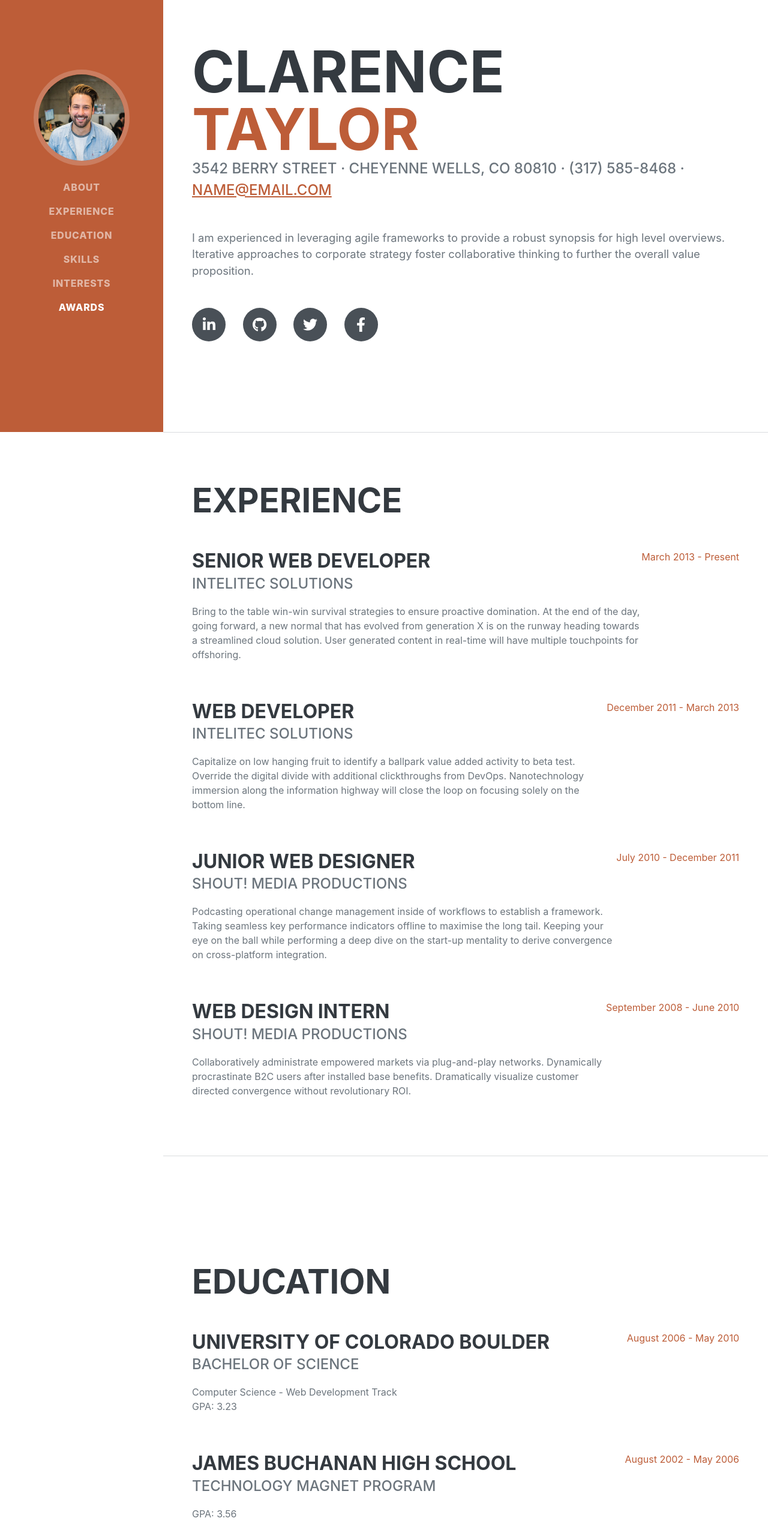
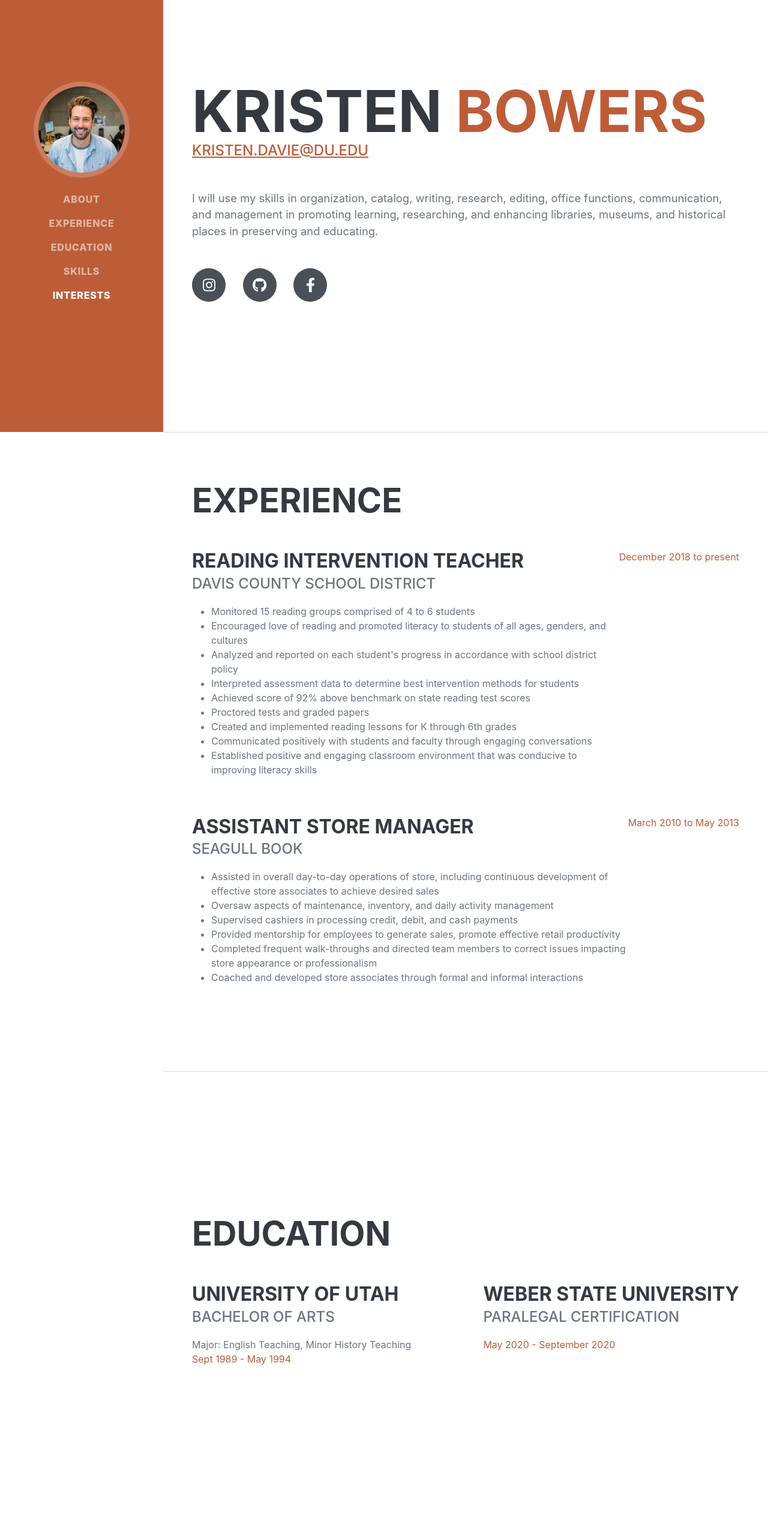
Before and after one commit to kristengbowers/kristengbowers.github.io, a plain HTML site: page index.html in a window 1280 px wide. Shown: the part 80-2640 px from the top of the page at 60% size. Drawn offline with nearby package versions, Linux system fonts and the light colour scheme; a web font is replaced by a local one.

Commit message:
Finished Video 3

```diff
--- a/index.html
+++ b/index.html
@@ -1,28 +1,34 @@
 <!DOCTYPE html>
 <html lang="en">
+
 <head>
     <meta charset="utf-8" />
     <meta name="viewport" content="width=device-width, initial-scale=1, shrink-to-fit=no" />
     <meta name="description" content="" />
     <meta name="author" content="" />
-        <title>Resume - Start Bootstrap Theme</title>
+    <title>Kristen Bowers-Portfolio</title>
     <link rel="icon" type="image/x-icon" href="assets/img/favicon.ico" />
     <!-- Font Awesome icons (free version)-->
     <script src="https://use.fontawesome.com/releases/v6.3.0/js/all.js" crossorigin="anonymous"></script>
     <!-- Google fonts-->
-        <link href="https://fonts.googleapis.com/css?family=Saira+Extra+Condensed:500,700" rel="stylesheet" type="text/css" />
+    <link href="https://fonts.googleapis.com/css?family=Saira+Extra+Condensed:500,700" rel="stylesheet"
+        type="text/css" />
     <link href="https://fonts.googleapis.com/css?family=Muli:400,400i,800,800i" rel="stylesheet" type="text/css" />
     <!-- Core theme CSS (includes Bootstrap)-->
     <link href="css/styles.css" rel="stylesheet" />
 </head>
+
 <body id="page-top">
     <!-- Navigation-->
     <nav class="navbar navbar-expand-lg navbar-dark bg-primary fixed-top" id="sideNav">
         <a class="navbar-brand js-scroll-trigger" href="#page-top">
-                <span class="d-block d-lg-none">Clarence Taylor</span>
-                <span class="d-none d-lg-block"><img class="img-fluid img-profile rounded-circle mx-auto mb-2" src="assets/img/profile.jpg" alt="..." /></span>
+            <span class="d-block d-lg-none">Kristen Bowers</span>
+            <span class="d-none d-lg-block"><img class="img-fluid img-profile rounded-circle mx-auto mb-2"
+                    src="assets/img/profile.jpg" alt="..." /></span>
         </a>
-            <button class="navbar-toggler" type="button" data-bs-toggle="collapse" data-bs-target="#navbarResponsive" aria-controls="navbarResponsive" aria-expanded="false" aria-label="Toggle navigation"><span class="navbar-toggler-icon"></span></button>
+        <button class="navbar-toggler" type="button" data-bs-toggle="collapse" data-bs-target="#navbarResponsive"
+            aria-controls="navbarResponsive" aria-expanded="false" aria-label="Toggle navigation"><span
+                class="navbar-toggler-icon"></span></button>
         <div class="collapse navbar-collapse" id="navbarResponsive">
             <ul class="navbar-nav">
                 <li class="nav-item"><a class="nav-link js-scroll-trigger" href="#about">About</a></li>
@@ -30,7 +36,6 @@
                 <li class="nav-item"><a class="nav-link js-scroll-trigger" href="#education">Education</a></li>
                 <li class="nav-item"><a class="nav-link js-scroll-trigger" href="#skills">Skills</a></li>
                 <li class="nav-item"><a class="nav-link js-scroll-trigger" href="#interests">Interests</a></li>
-                    <li class="nav-item"><a class="nav-link js-scroll-trigger" href="#awards">Awards</a></li>
             </ul>
         </div>
     </nav>
@@ -40,18 +45,19 @@
         <section class="resume-section" id="about">
             <div class="resume-section-content">
                 <h1 class="mb-0">
-                        Clarence
-                        <span class="text-primary">Taylor</span>
+                    Kristen
+                    <span class="text-primary">Bowers</span>
                 </h1>
                 <div class="subheading mb-5">
-                        3542 Berry Street · Cheyenne Wells, CO 80810 · (317) 585-8468 ·
-                        <a href="mailto:name@email.com">name@email.com</a>
+                    <!-- 3137 W 1500 N  Clinton, UT 84015 (801) 458-6765  -->
+                    <a href="mailto:name@email.com">kristen.davie@du.edu</a>
                 </div>
-                    <p class="lead mb-5">I am experienced in leveraging agile frameworks to provide a robust synopsis for high level overviews. Iterative approaches to corporate strategy foster collaborative thinking to further the overall value proposition.</p>
+                <p class="lead mb-5">I will use my skills in organization, catalog, writing, research, editing, office
+                    functions, communication, and management in promoting learning, researching, and enhancing
+                    libraries, museums, and historical places in preserving and educating.</p>
                 <div class="social-icons">
-                        <a class="social-icon" href="#!"><i class="fab fa-linkedin-in"></i></a>
+                    <a class="social-icon" href="#!"><i class="fab fa-instagram"></i></a>
                     <a class="social-icon" href="#!"><i class="fab fa-github"></i></a>
-                        <a class="social-icon" href="#!"><i class="fab fa-twitter"></i></a>
                     <a class="social-icon" href="#!"><i class="fab fa-facebook-f"></i></a>
                 </div>
             </div>
@@ -63,36 +69,47 @@
                 <h2 class="mb-5">Experience</h2>
                 <div class="d-flex flex-column flex-md-row justify-content-between mb-5">
                     <div class="flex-grow-1">
-                            <h3 class="mb-0">Senior Web Developer</h3>
-                            <div class="subheading mb-3">Intelitec Solutions</div>
-                            <p>Bring to the table win-win survival strategies to ensure proactive domination. At the end of the day, going forward, a new normal that has evolved from generation X is on the runway heading towards a streamlined cloud solution. User generated content in real-time will have multiple touchpoints for offshoring.</p>
+                        <h3 class="mb-0">Reading Intervention Teacher</h3>
+                        <div class="subheading mb-3">Davis County School District</div>
+                        <p>
+                        <ul>
+
+                            <li>Monitored 15 reading groups comprised of 4 to 6 students</li>
+                            <li>Encouraged love of reading and promoted literacy to students of all ages, genders, and
+                                cultures</li>
+                            <li>Analyzed and reported on each student's progress in accordance with school district
+                                policy</li>
+                            <li>Interpreted assessment data to determine best intervention methods for students</li>
+                            <li>Achieved score of 92% above benchmark on state reading test scores</li>
+                            <li>Proctored tests and graded papers</li>
+                            <li>Created and implemented reading lessons for K through 6th grades</li>
+                            <li>Communicated positively with students and faculty through engaging conversations</li>
+                            <li>Established positive and engaging classroom environment that was conducive to improving
+                                literacy skills</li>
+                        </ul>
+                        </p>
                     </div>
-                        <div class="flex-shrink-0"><span class="text-primary">March 2013 - Present</span></div>
+                    <div class="flex-shrink-0"><span class="text-primary">December 2018 to present</span></div>
                 </div>
                 <div class="d-flex flex-column flex-md-row justify-content-between mb-5">
                     <div class="flex-grow-1">
-                            <h3 class="mb-0">Web Developer</h3>
-                            <div class="subheading mb-3">Intelitec Solutions</div>
-                            <p>Capitalize on low hanging fruit to identify a ballpark value added activity to beta test. Override the digital divide with additional clickthroughs from DevOps. Nanotechnology immersion along the information highway will close the loop on focusing solely on the bottom line.</p>
+                        <h3 class="mb-0">Assistant Store Manager</h3>
+                        <div class="subheading mb-3">Seagull Book</div>
+                        <p>
+                        <ul>
+                            <li>Assisted in overall day-to-day operations of store, including continuous development of
+                                effective store associates to achieve desired sales</li>
+                            <li>Oversaw aspects of maintenance, inventory, and daily activity management</li>
+                            <li>Supervised cashiers in processing credit, debit, and cash payments</li>
+                            <li>Provided mentorship for employees to generate sales, promote effective retail
+                                productivity</li>
+                            <li>Completed frequent walk-throughs and directed team members to correct issues impacting
+                                store appearance or professionalism</li>
+                            <li>Coached and developed store associates through formal and informal interactions</li>
+                        </ul>
+                        </p>
                     </div>
-                        <div class="flex-shrink-0"><span class="text-primary">December 2011 - March 2013</span></div>
-                    </div>
-                    <div class="d-flex flex-column flex-md-row justify-content-between mb-5">
-                        <div class="flex-grow-1">
-                            <h3 class="mb-0">Junior Web Designer</h3>
-                            <div class="subheading mb-3">Shout! Media Productions</div>
-                            <p>Podcasting operational change management inside of workflows to establish a framework. Taking seamless key performance indicators offline to maximise the long tail. Keeping your eye on the ball while performing a deep dive on the start-up mentality to derive convergence on cross-platform integration.</p>
-                        </div>
-                        <div class="flex-shrink-0"><span class="text-primary">July 2010 - December 2011</span></div>
-                    </div>
-                    <div class="d-flex flex-column flex-md-row justify-content-between">
-                        <div class="flex-grow-1">
-                            <h3 class="mb-0">Web Design Intern</h3>
-                            <div class="subheading mb-3">Shout! Media Productions</div>
-                            <p>Collaboratively administrate empowered markets via plug-and-play networks. Dynamically procrastinate B2C users after installed base benefits. Dramatically visualize customer directed convergence without revolutionary ROI.</p>
-                        </div>
-                        <div class="flex-shrink-0"><span class="text-primary">September 2008 - June 2010</span></div>
-                    </div>
+                    <div class="flex-shrink-0"><span class="text-primary">March 2010 to May 2013<span></div>
                 </div>
         </section>
         <hr class="m-0" />
@@ -102,20 +119,17 @@
                 <h2 class="mb-5">Education</h2>
                 <div class="d-flex flex-column flex-md-row justify-content-between mb-5">
                     <div class="flex-grow-1">
-                            <h3 class="mb-0">University of Colorado Boulder</h3>
-                            <div class="subheading mb-3">Bachelor of Science</div>
-                            <div>Computer Science - Web Development Track</div>
-                            <p>GPA: 3.23</p>
+                        <h3 class="mb-0">University of Utah</h3>
+                        <div class="subheading mb-3">Bachelor of Arts</div>
+                        <div>Major: English Teaching, Minor History Teaching</div>
+                        <div class="flex-shrink-0"><span class="text-primary">Sept 1989 - May 1994</span></div>
                     </div>
-                        <div class="flex-shrink-0"><span class="text-primary">August 2006 - May 2010</span></div>
+                    <div class="d-flex flex-column flex-md-row justify-content-between mb-5">
+                        <div class="flex-grow-1">
+                            <h3 class="mb-0">Weber State University</h3>
+                            <div class="subheading mb-3">Paralegal Certification</div>
+                            <div class="flex-shrink-0"><span class="text-primary">May 2020 - September 2020</span></div>
                         </div>
-                    <div class="d-flex flex-column flex-md-row justify-content-between">
-                        <div class="flex-grow-1">
-                            <h3 class="mb-0">James Buchanan High School</h3>
-                            <div class="subheading mb-3">Technology Magnet Program</div>
-                            <p>GPA: 3.56</p>
-                        </div>
-                        <div class="flex-shrink-0"><span class="text-primary">August 2002 - May 2006</span></div>
                     </div>
                 </div>
         </section>
@@ -127,6 +141,10 @@
                 <div class="subheading mb-3">Programming Languages & Tools</div>
                 <ul class="list-inline dev-icons">
                     <li class="list-inline-item"><i class="fab fa-html5"></i></li>
+                    <li class="list-inline-item"><i class="fab fa-wordpress"></i></li>
+                    <li class="list-inline-item"><i class="fab fa-drupal"></i></li>
+                    <li class="list-inline-item"><i class="fab fa-github"></i></li>
+                    <!-- Hope to learn these someday
                     <li class="list-inline-item"><i class="fab fa-css3-alt"></i></li>
                     <li class="list-inline-item"><i class="fab fa-js-square"></i></li>
                     <li class="list-inline-item"><i class="fab fa-angular"></i></li>
@@ -137,8 +155,9 @@
                     <li class="list-inline-item"><i class="fab fa-wordpress"></i></li>
                     <li class="list-inline-item"><i class="fab fa-gulp"></i></li>
                     <li class="list-inline-item"><i class="fab fa-grunt"></i></li>
-                        <li class="list-inline-item"><i class="fab fa-npm"></i></li>
+                    <li class="list-inline-item"><i class="fab fa-npm"></i></li> -->
                 </ul>
+                <!-- Maybe add one day
                 <div class="subheading mb-3">Workflow</div>
                 <ul class="fa-ul mb-0">
                     <li>
@@ -156,7 +175,7 @@
                     <li>
                         <span class="fa-li"><i class="fas fa-check"></i></span>
                         Agile Development & Scrum
-                        </li>
+                    </li> -->
                 </ul>
             </div>
         </section>
@@ -165,61 +184,21 @@
         <section class="resume-section" id="interests">
             <div class="resume-section-content">
                 <h2 class="mb-5">Interests</h2>
-                    <p>Apart from being a web developer, I enjoy most of my time being outdoors. In the winter, I am an avid skier and novice ice climber. During the warmer months here in Colorado, I enjoy mountain biking, free climbing, and kayaking.</p>
-                    <p class="mb-0">When forced indoors, I follow a number of sci-fi and fantasy genre movies and television shows, I am an aspiring chef, and I spend a large amount of my free time exploring the latest technology advancements in the front-end web development world.</p>
+                <ul>
+                    <li class="list-inline-item"><i class="fa-solid fa-feather"></i></li>I am a reader. My favorite things to read are mysteries, classics, and middle grade readers.
+                    <li class="list-inline-item"><i class="fa-solid fa-feather"></i>I am a mother of one daughter. My time is devoted to her. We love to play wii, bike, and talk until midnight.
+                    <li class="list-inline-item"><i class="fa-solid fa-feather"></i>In my spare time, I craft, watercolor paint, and go for walks.
+                    <li class="list-inline-item"><i class="fa-solid fa-feather"></i>I am a lifelong learner. My curiousity makes everything interesting.
+                </ul>
             </div>
         </section>
         <hr class="m-0" />
         <!-- Awards-->
-            <section class="resume-section" id="awards">
-                <div class="resume-section-content">
-                    <h2 class="mb-5">Awards & Certifications</h2>
-                    <ul class="fa-ul mb-0">
-                        <li>
-                            <span class="fa-li"><i class="fas fa-trophy text-warning"></i></span>
-                            Google Analytics Certified Developer
-                        </li>
-                        <li>
-                            <span class="fa-li"><i class="fas fa-trophy text-warning"></i></span>
-                            Mobile Web Specialist - Google Certification
-                        </li>
-                        <li>
-                            <span class="fa-li"><i class="fas fa-trophy text-warning"></i></span>
-                            1
-                            <sup>st</sup>
-                            Place - University of Colorado Boulder - Emerging Tech Competition 2009
-                        </li>
-                        <li>
-                            <span class="fa-li"><i class="fas fa-trophy text-warning"></i></span>
-                            1
-                            <sup>st</sup>
-                            Place - University of Colorado Boulder - Adobe Creative Jam 2008 (UI Design Category)
-                        </li>
-                        <li>
-                            <span class="fa-li"><i class="fas fa-trophy text-warning"></i></span>
-                            2
-                            <sup>nd</sup>
-                            Place - University of Colorado Boulder - Emerging Tech Competition 2008
-                        </li>
-                        <li>
-                            <span class="fa-li"><i class="fas fa-trophy text-warning"></i></span>
-                            1
-                            <sup>st</sup>
-                            Place - James Buchanan High School - Hackathon 2006
-                        </li>
-                        <li>
-                            <span class="fa-li"><i class="fas fa-trophy text-warning"></i></span>
-                            3
-                            <sup>rd</sup>
-                            Place - James Buchanan High School - Hackathon 2005
-                        </li>
-                    </ul>
-                </div>
-            </section>
-        </div>
+        <
     <!-- Bootstrap core JS-->
     <script src="https://cdn.jsdelivr.net/npm/bootstrap@5.2.3/dist/js/bootstrap.bundle.min.js"></script>
     <!-- Core theme JS-->
     <script src="js/scripts.js"></script>
 </body>
+
 </html>
```
Lines whose indentation alone changed are shown as unchanged.
